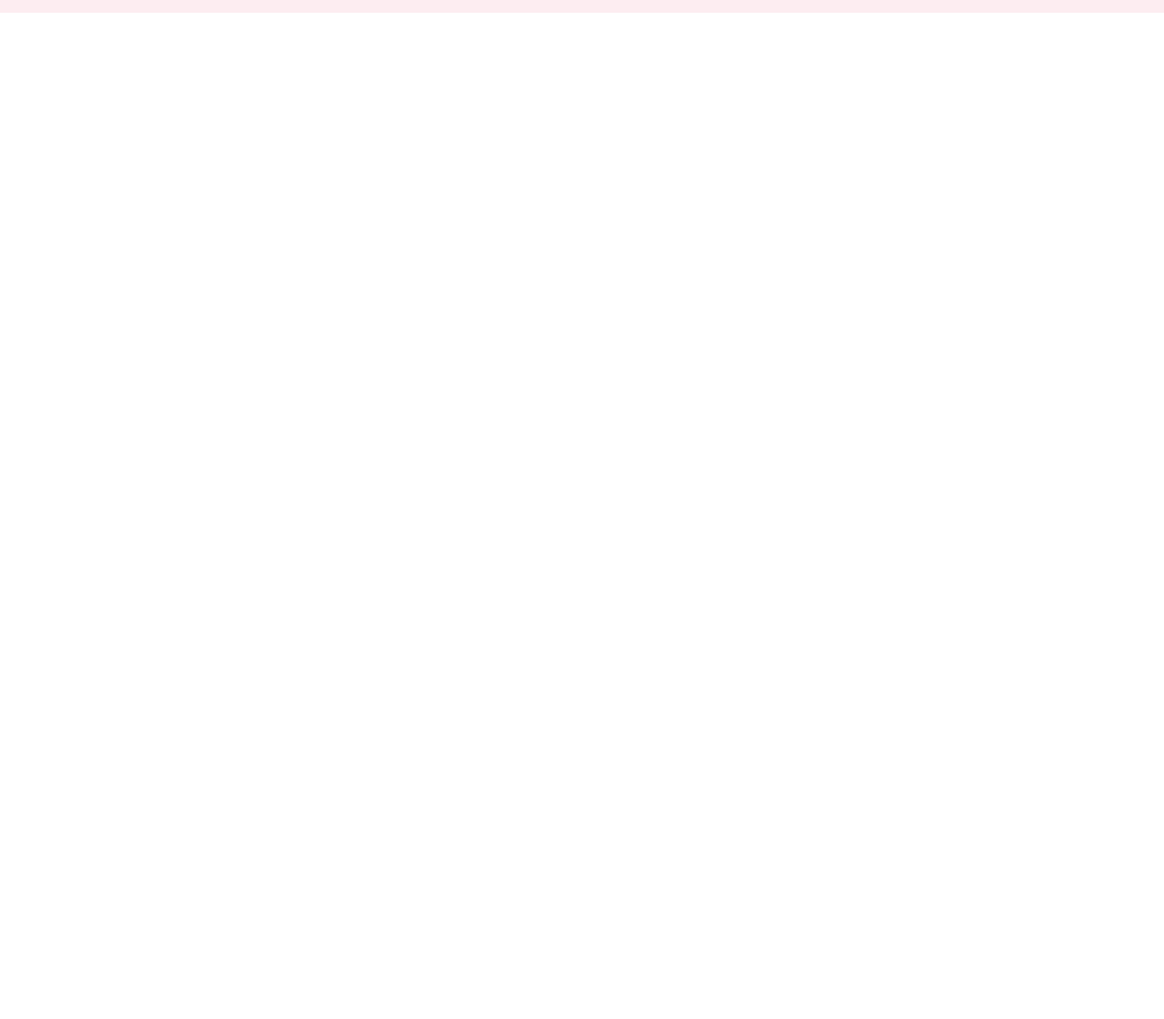
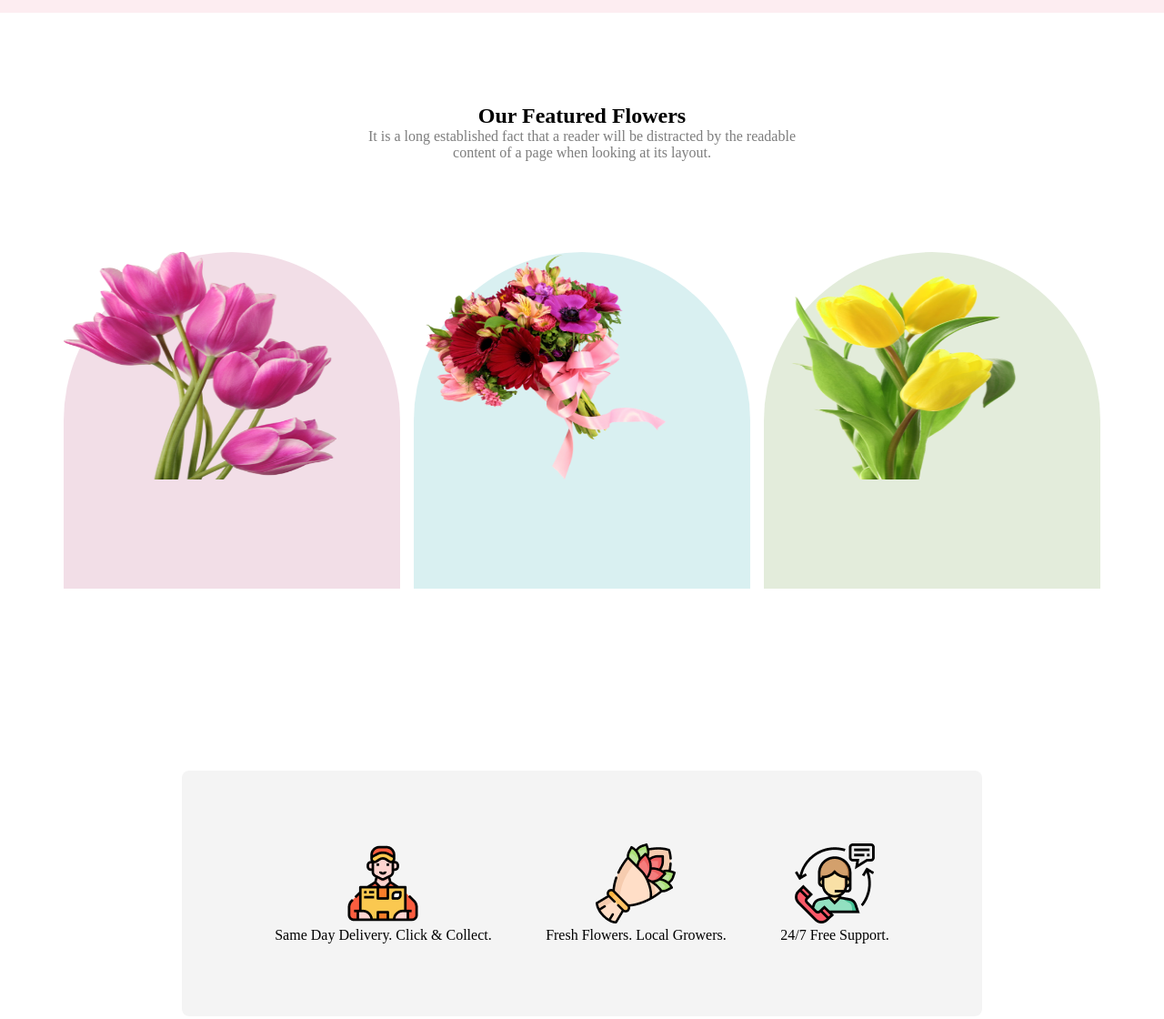
Before and after one commit to mehedihasan208/i-love-flower, a plain HTML site: page index.html in a window 1280 px wide. Shown: the part 546-1666 px from the top of the page at 91% size. Before the commit the page ends 800 px from the top, so only its background shows below. Drawn offline with Linux system fonts and the light colour scheme.

Commit message:
second time

```diff
--- a/index.html
+++ b/index.html
@@ -17,12 +17,38 @@
         <div class="with-Rose">
             <img class="gift-from-God" src="/Flower Asset/pngwing 10.png" alt="">
         </div>
-    </section>
+
+        <!-- second part of flower project -->
+
+        </section>
+        <div class="flower-azalea">
+            <h2>Our Featured Flowers</h2>
+            <p>It is a long established fact that a reader will be distracted by the readable <br> content of a page when looking at its layout.</p>
+        </div>
+
+        <section class="flower-amaryllis">
+            <div class="different-one"><img class="between-one"src="/Flower Asset/pngwing 6.png" alt=""></div>
+            <div class="different-two"><img  class="between-two"src="/Flower Asset/pngwing 5.png" alt=""></div>
+            <div class="different-three"><img class="between-three" src="/Flower Asset/pngwing 7.png" alt=""></div>
+        </section>
 
    </header>
 
    <main>
-
+    <div class="Holly-wood">
+        <div class="discribe-me">
+            <img src="/Flower Asset/Group 57.png" alt="">
+            <p class="skill-discribe">Same Day Delivery. Click & Collect.</p>
+        </div>
+        <div class="discribe-me">
+            <img src="/Flower Asset/Group 58.png" alt="">
+            <p class="skill-discribe">Fresh Flowers. Local Growers.</p>
+        </div>
+        <div class="discribe-me">
+            <img src="/Flower Asset/Group 59.png" alt="">
+            <p class="skill-discribe">24/7 Free Support.</p>
+        </div>
+    </div>
    </main>
 
    <footer>
--- a/style.css
+++ b/style.css
@@ -38,3 +38,68 @@
     height: 50px;
     width: 150px;
 }
+
+/* second part of flower project */
+
+.flower-azalea{
+    text-align: center;
+    margin: 100px;
+}
+.flower-azalea p{
+    color: rgba(39, 39, 39, 0.60);
+
+}
+.flower-amaryllis{
+    display: flex;
+   margin: 50px;
+   align-items: center;
+   justify-content:center;
+   gap: 15px;
+}
+.different-one{
+    border-radius: 300px 300px 0px 0px;
+    background: rgba(167, 33, 98, 0.15);
+    width: 370px;
+    height: 370px;
+}
+.different-two{
+    border-radius: 300px 300px 0px 0px;
+    background: rgba(5, 151, 160, 0.15);
+    width: 370px;
+    height: 370px;
+}
+.different-three{
+    border-radius: 300px 300px 0px 0px;
+    background: rgba(71, 125, 17, 0.15);
+    width: 370px;
+    height: 370px;
+}
+.between-one{
+    width: 300px;
+    height: 250px;
+}
+.between-two{
+    width: 300px;
+    height: 250px;
+}
+.between-three{
+    width: 300px;
+    height: 250px;
+}
+
+.Holly-wood{
+    display: flex;
+    margin: 200px;
+    align-items: center;
+    justify-content:space-around;
+    gap: 15px;
+    padding: 80px;
+    border-radius: 8px;
+    background: rgba(39, 39, 39, 0.05);
+    text-align: center;
+
+}
+.skill-discribe{
+
+
+}
```
